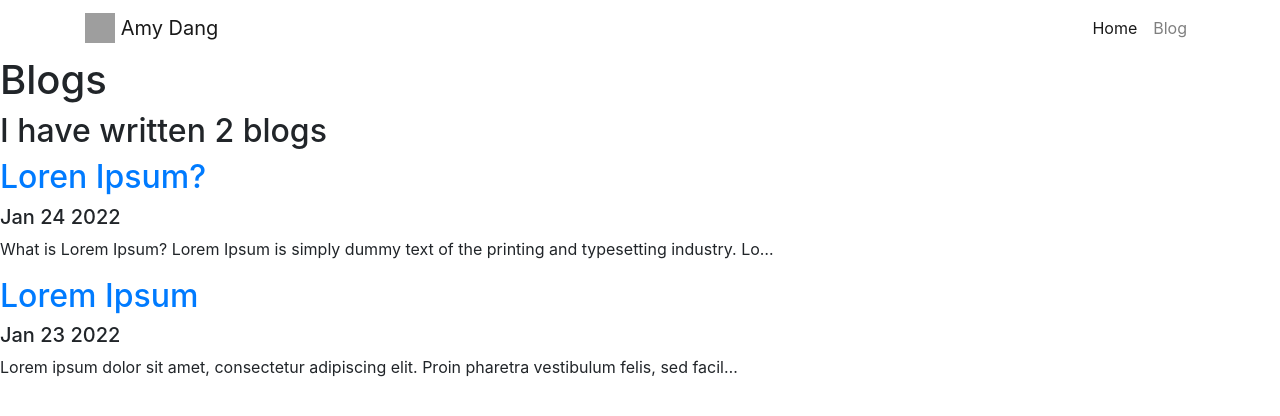
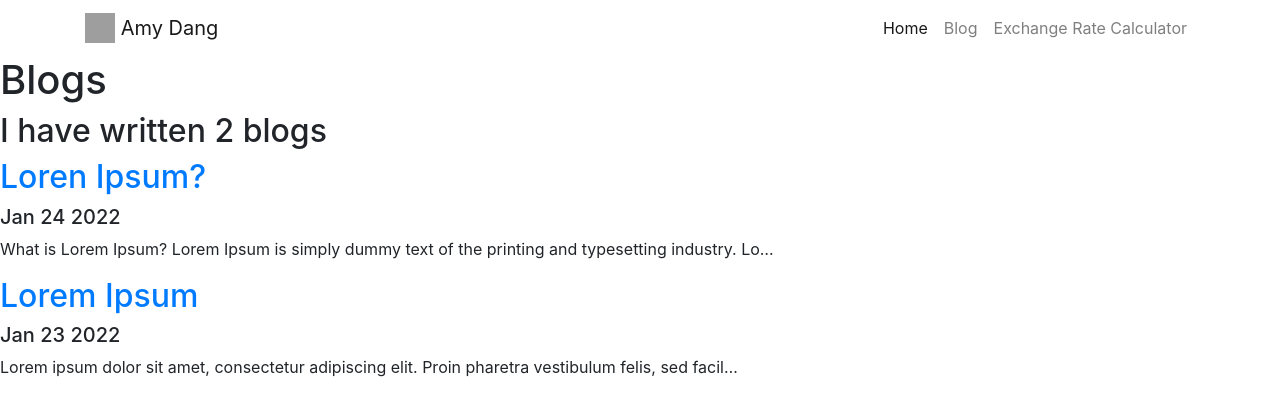
Before and after one commit to szekai901/TTP_Projects, a Django app: page /blog/ in a window 1280 px wide. Shown: the top 416 px of the page. Run offline with Django 3.2, Linux system fonts and the light colour scheme; data comes from the database, SQL or seed files in the repository; both versions use the stored data as it was after the commit; some libraries are stand-ins or nearby versions; grey boxes are pictures that could not be loaded.

Commit message:
Modified backend of portfolio project

```diff
--- a/django_projects/portfolio_site/portfolio/templates/portfolio/base.html
+++ b/django_projects/portfolio_site/portfolio/templates/portfolio/base.html
@@ -39,6 +39,10 @@
 
             <a class="nav-link" href="{% url 'blog:all_blogs' %}">Blog</a>
             </li>
+            <li class="nav-item">
+
+              <a class="nav-link" href="{% url 'index' %}">Exchange Rate Calculator</a>
+            </li>
         </ul>
     </div>
 </div>
--- a/django_projects/portfolio_site/portfolio_site/urls.py
+++ b/django_projects/portfolio_site/portfolio_site/urls.py
@@ -3,14 +3,15 @@ from django.urls import path, include
 #from quote_generator import views
 
 #make sure to change the location of import views
-from exchange_rate_calculator import views
+from portfolio import views
 from django.conf.urls.static import static
 from django.conf import settings
 
 urlpatterns = [
     path('admin/', admin.site.urls),
-    path('', views.index, name='index'),
-    #path('', views.home, name='home'),
+    #path('', views.index, name='index'),
+    path('', views.home, name='home'),
+    path('exchange_rate_calculator/', include('exchange_rate_calculator.urls')),
     path('blog/', include('blog.urls')),
 ]
 
```
Also changed, not shown: django_projects/portfolio_site/db.sqlite3, django_projects/portfolio_site/media/portfolio/images/Ruffner_mugshot.png (added).
